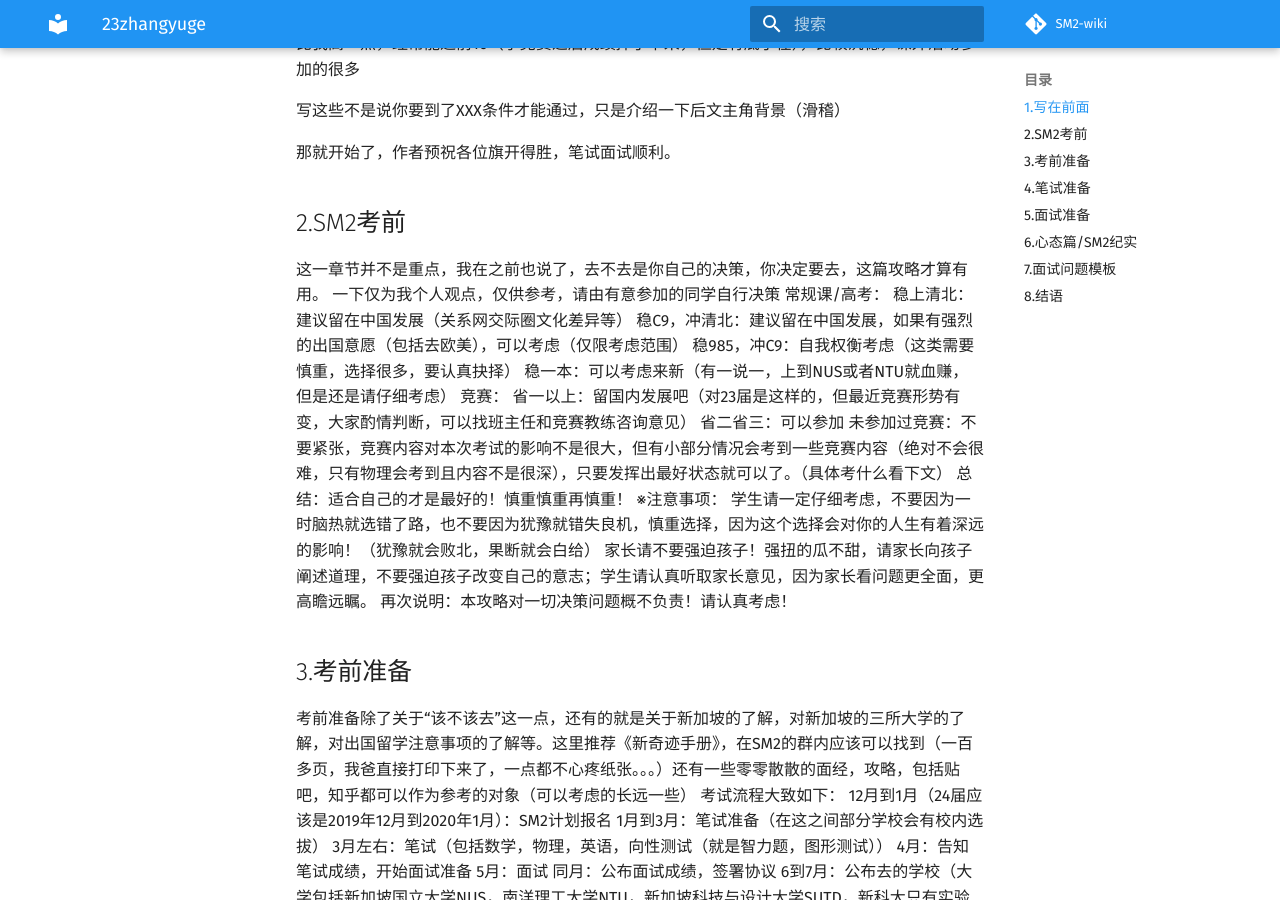
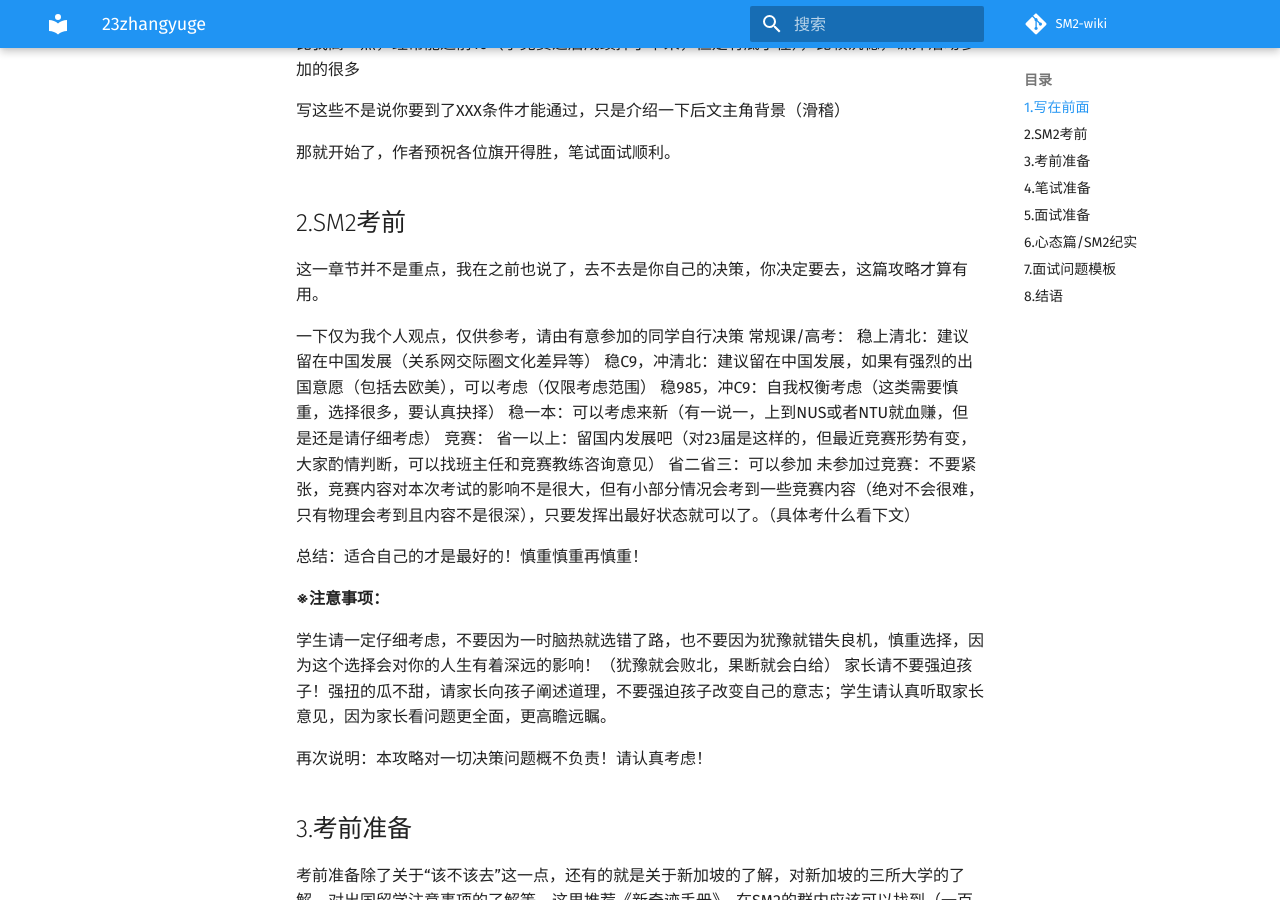
Before and after one commit to SM2-wiki/SM2-wiki, an MkDocs documentation site: the page built from docs/exp/23zhangyuge.md, in a window 1280 px wide and 900 px high, scrolled down 649 px. Built offline with MkDocs 1.6.1 and Material for MkDocs 9.7.7, drawn with Linux system fonts in a browser that asks for light colours; comment, search, counter and statistics services are not loaded.

```diff
--- a/docs/exp/23zhangyuge.md
+++ b/docs/exp/23zhangyuge.md
@@ -21,6 +21,7 @@
 ## 2.SM2考前
 
 这一章节并不是重点，我在之前也说了，去不去是你自己的决策，你决定要去，这篇攻略才算有用。
+
 一下仅为我个人观点，仅供参考，请由有意参加的同学自行决策
 常规课/高考：
 稳上清北：建议留在中国发展（关系网交际圈文化差异等）
@@ -31,10 +32,15 @@
 省一以上：留国内发展吧（对23届是这样的，但最近竞赛形势有变，大家酌情判断，可以找班主任和竞赛教练咨询意见）
 省二省三：可以参加
 未参加过竞赛：不要紧张，竞赛内容对本次考试的影响不是很大，但有小部分情况会考到一些竞赛内容（绝对不会很难，只有物理会考到且内容不是很深），只要发挥出最好状态就可以了。（具体考什么看下文）
+
 总结：适合自己的才是最好的！慎重慎重再慎重！
-※注意事项：
+
+
+**※注意事项：**
+
 学生请一定仔细考虑，不要因为一时脑热就选错了路，也不要因为犹豫就错失良机，慎重选择，因为这个选择会对你的人生有着深远的影响！（犹豫就会败北，果断就会白给）
 家长请不要强迫孩子！强扭的瓜不甜，请家长向孩子阐述道理，不要强迫孩子改变自己的意志；学生请认真听取家长意见，因为家长看问题更全面，更高瞻远瞩。
+
 再次说明：本攻略对一切决策问题概不负责！请认真考虑！
 
 ## 3.考前准备
```
